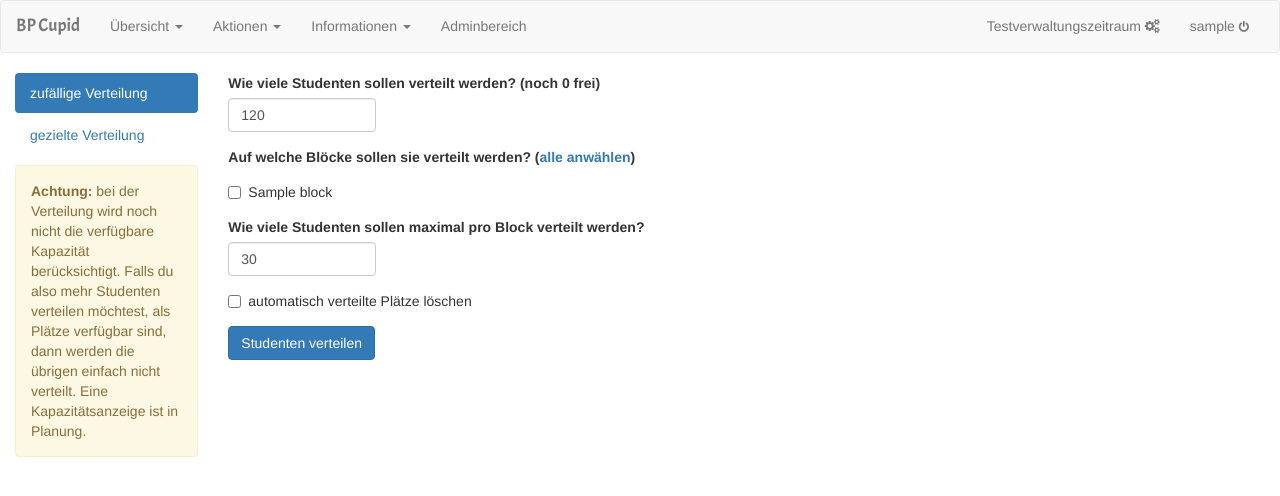
After one commit to hutchison/bp_mgmt, a Django app: page //zufaellig_verteilen/ in a window 1280 px wide. The commit adds this page. Shown: the top 496 px of the page. Run offline with Django 3.2, Linux system fonts and the light colour scheme; a user stored in the database is signed in; data comes from the database, SQL or seed files in the repository; tables that the repository leaves empty hold one stand-in row (values such as "Sample post"); data that the repository does not hold is empty; parts of the project's set-up code (start-up, migrations or seed data) failed here and were passed over; some libraries are stand-ins or nearby versions.

Commit message:
Cherry-picking 'feature/Platzverteilung_auf_Blöcke'
* feature/Platzverteilung_auf_Blöcke:
  admin: kleine UI-Änderungen an Student- und GewichtAdmin.
  Macht die gezielte Platzverteilung fertig.
  Fügt UI für gezielte Verteilung hinzu.

```diff
--- a/bp_cupid/admin.py
+++ b/bp_cupid/admin.py
@@ -83,7 +83,7 @@ class StudentAdmin(admin.ModelAdmin):
         'extern',
         'hat_fragebogen_ausgefuellt',
     )
-    list_editable = ('weiblich',)
+    list_editable = ('weiblich', 'verwaltungszeitraum')
     filter_horizontal = (
         'landkreise',
         'bevorzugte_praxen',
@@ -154,6 +154,7 @@ admin.site.register(Praxis, PraxisAdmin)
 class GewichtAdmin(admin.ModelAdmin):
     list_display = ('student', 'praxis', 'wert', 'umgebrochener_kommentar')
     ordering = ('student', 'praxis')
+    search_fields = ['student__vorname', 'student__name', 'student__mat_nr']
 
 admin.site.register(Gewicht, GewichtAdmin)
 
--- a/bp_cupid/templates/bp_cupid/base.html
+++ b/bp_cupid/templates/bp_cupid/base.html
@@ -80,7 +80,7 @@
               <ul class="dropdown-menu" role="menu">
                 <li><a href="{% url 'bp_cupid:studenten_zulassen' %}">Studenten zulassen</a></li>
                 <li><a href="{% url 'bp_cupid:gewichte' %}">Gewichte berechnen</a></li>
-                <li><a href="{% url 'bp_cupid:verteilen' %}">Studenten verteilen</a></li>
+                <li><a href="{% url 'bp_cupid:zufaellig_verteilen' %}">Studenten verteilen</a></li>
                 <li><a href="{% url 'bp_cupid:email' %}">E-Mails versenden</a></li>
               </ul>
             </li>
--- /dev/null
+++ b/bp_cupid/templates/bp_cupid/zufaellig_verteilen.html
@@ -0,0 +1,100 @@
+{% extends "bp_cupid/base.html" %}
+
+{% block javascript %}
+<script type="text/javascript">
+function validiere_Bloecke() {
+  var bloecke = $("#bloecke :checkbox");
+  var irgendein_block_gecheckt = false;
+
+  bloecke.each(function() {
+    if ($(this).is(':checked')) {
+      irgendein_block_gecheckt = true;
+    }
+  });
+
+  if (! irgendein_block_gecheckt) {
+    $('#blockwarnung').toggle(true);
+  }
+
+  return irgendein_block_gecheckt;
+}
+
+function alle_Bloecke_waehlen() {
+  var bloecke = $("#bloecke :checkbox");
+
+  bloecke.each(function() {
+    $(this).prop('checked', true);
+  });
+}
+</script>
+{% endblock javascript %}
+
+{% block content %}
+<div class="container-fluid">
+  <div class="row">
+    <div class="col-sm-3 col-md-3 col-lg-2">
+      <ul class="nav nav-pills nav-stacked">
+        <li role="presentation" class="active" ><a href="{% url 'bp_cupid:zufaellig_verteilen' %}">zufällige Verteilung</a></li>
+        <li role="presentation"><a href="{% url 'bp_cupid:gezielt_verteilen' %}">gezielte Verteilung</a></li>
+      </ul>
+      <p>
+        <div class="alert alert-warning">
+          <strong>Achtung:</strong> bei der Verteilung wird noch nicht die verfügbare Kapazität berücksichtigt.
+          Falls du also mehr Studenten verteilen möchtest, als Plätze verfügbar sind, dann werden die übrigen einfach nicht verteilt.
+          Eine Kapazitätsanzeige ist in Planung.
+        </div>
+      </p>
+    </div>
+    <div class="col-sm-9 col-md-9 col-lg-10">
+      {% if laufende_Platzverteilung %}
+      <div class="alert alert-info">
+        Die Plätze werden gerade verteilt.
+        Das dauert ungefähr eine Minute.
+        Versuch’s mal mit <a href="{% url 'bp_cupid:zufaellig_verteilen' %}" class="alert-link">neu laden</a>.
+      </div>
+      {% endif %}
+      <form action="{% url 'bp_cupid:zufaellig_verteilen' %}" method="post" accept-charset="utf-8" onsubmit="return validiere_Bloecke()">
+        {% csrf_token %}
+        <div class="form-group">
+          <label for="anzahl_studenten">Wie viele Studenten sollen verteilt werden? (noch {{ anzahl_freie_studenten }} frei)</label>
+          <div class="row">
+            <div class="col-sm-4 col-md-4 col-lg-2">
+              <input type="number" name="anzahl_studenten" id="anzahl_studenten" class="form-control" value="120" min="0"/>
+            </div>
+          </div>
+        </div>
+        <div class="form-group">
+          <label for="bloecke">Auf welche Blöcke sollen sie verteilt werden? (<a href="javascript:alle_Bloecke_waehlen();">alle anwählen</a>)</label>
+          <p class="text-danger" id="blockwarnung" style="display: none;">Ein Block muss mindestens ausgewählt werden!</p>
+          <div id="bloecke" name="bloecke">
+            {% for b in bloecke %}
+            <div class="checkbox">
+              <label><input type="checkbox" name="block" value="{{ b.id }}" /> {{ b.name }}</label>
+            </div>
+            {% endfor %}
+          </div>
+        </div>
+        <div class="form-group">
+          <label for="blocklimit">Wie viele Studenten sollen maximal pro Block verteilt werden? </label>
+          <div class="row">
+            <div class="col-sm-4 col-md-4 col-lg-2">
+              <input type="number" name="blocklimit" id="blocklimit" class="form-control" value="30" min="0"/>
+            </div>
+          </div>
+        </div>
+        <div class="form-group">
+          <div class="checkbox">
+            <label>
+              <input type="checkbox" name="loeschen" value="true" />
+              automatisch verteilte Plätze löschen
+            </label>
+          </div>
+        </div>
+        <p>
+          <button type="submit" class="btn btn-primary"{% if laufende_Platzverteilung %} disabled="disabled"{% endif %}>Studenten verteilen</button>
+        </p>
+      </form>
+    </div>
+  </div>
+</div>
+{% endblock %}
--- a/bp_cupid/urls.py
+++ b/bp_cupid/urls.py
@@ -14,7 +14,8 @@ urlpatterns = [
     url(r'^praxis/(?P<praxis_id>\d+)/$', views.praxis, name='praxis'),
     url(r'^plaetze/$', views.plaetze, name='plaetze'),
     url(r'^platzuebersicht/$', views.platzuebersicht, name='platzuebersicht'),
-    url(r'^verteilen/$', views.verteilen, name='verteilen'),
+    url(r'^zufaellig_verteilen/$', views.zufaellig_verteilen, name='zufaellig_verteilen'),
+    url(r'^gezielt_verteilen/$', views.gezielt_verteilen, name='gezielt_verteilen'),
     url(r'^zulassen/$', views.studenten_zulassen, name='studenten_zulassen'),
     url(r'^bloecke/$', views.bloecke, name='bloecke'),
     url(r'^email/$', views.email, name='email'),
--- a/bp_cupid/views/__init__.py
+++ b/bp_cupid/views/__init__.py
@@ -7,7 +7,10 @@ from bp_cupid.views.praxen import praxen
 from bp_cupid.views.praxis import praxis
 from bp_cupid.views.plaetze import plaetze
 from bp_cupid.views.platzuebersicht import platzuebersicht
-from bp_cupid.views.verteilen import verteilen
+from .verteilen import (
+    zufaellig_verteilen,
+    gezielt_verteilen,
+)
 from bp_cupid.views.studenten_zulassen import studenten_zulassen
 from bp_cupid.views.bloecke import bloecke
 from bp_cupid.views.email import email, preview_email
--- a/bp_cupid/views/verteilen.py
+++ b/bp_cupid/views/verteilen.py
@@ -5,7 +5,10 @@ from actstream import action
 from bp_cupid.tasks import verteile_studenten_task, VERTEILE_PLAETZE_LOCK_ID
 from bp_cupid.models import (
     Student,
+    Block,
+    Platz,
 )
+from random import choice
 
 import logging
 logger = logging.getLogger(__name__)
@@ -13,7 +16,7 @@ logger = logging.getLogger(__name__)
 
 @login_required
 @user_passes_test(lambda u: u.is_staff)
-def verteilen(request):
+def zufaellig_verteilen(request):
     """
     View für die zufällige Verteilung von Studenten an Praxen.
     """
@@ -21,12 +24,13 @@ def verteilen(request):
     bloecke = akt_verw_zr.bloecke.order_by('name').prefetch_related(
         'zeitraeume__plaetze',
     )
+    freie_studenten = Student.objects.frei().filter(
+        verwaltungszeitraum=akt_verw_zr,
+    )
 
     context = {
         'bloecke': bloecke,
-        'anzahl_freie_studenten': Student.objects.frei().filter(
-                verwaltungszeitraum=akt_verw_zr,
-            ).count(),
+        'anzahl_freie_studenten': freie_studenten.count(),
     }
 
     if request.method == 'POST':
@@ -52,4 +56,52 @@ def verteilen(request):
     if cache.get(VERTEILE_PLAETZE_LOCK_ID):
         context['laufende_Platzverteilung'] = True
 
-    return render(request, 'bp_cupid/verteilen.html', context)
+    return render(request, 'bp_cupid/zufaellig_verteilen.html', context)
+
+
+def verteile_studenten_auf_block(studenten, block):
+    studenten = list(studenten)
+    plaetze = []
+
+    while studenten:
+        student = choice(studenten)
+        for gewicht in student.gewichte.order_by('-wert'):
+            praxis = gewicht.praxis
+            if praxis.hat_platz_in_block(block):
+                zeitraum = praxis.freie_zeitraeume_in_block(block)[0]
+                platz = Platz.vergib_platz(student.id, praxis.id, zeitraum.id)
+                plaetze.append(platz)
+                studenten.remove(student)
+                break
+
+    return plaetze
+
+
+@login_required
+@user_passes_test(lambda u: u.is_staff)
+def gezielt_verteilen(request):
+    akt_verw_zr = request.user.mitarbeiter.akt_verw_zeitraum
+    context = dict()
+
+    if request.method == 'POST':
+        block_id = int(request.POST.get('block'))
+        block = Block.objects.get(id=block_id)
+        mat_nrs = map(int, request.POST.getlist('student'))
+        studenten = Student.objects.filter(mat_nr__in=mat_nrs)
+        plaetze = []
+
+        plaetze = verteile_studenten_auf_block(studenten, block)
+
+        context['plaetze'] = plaetze
+
+    freie_studenten = Student.objects.frei().filter(
+        verwaltungszeitraum=akt_verw_zr,
+    ).order_by('name')
+    bloecke = akt_verw_zr.bloecke.order_by('name').prefetch_related(
+        'zeitraeume__plaetze',
+    )
+
+    context['freie_studenten'] = freie_studenten
+    context['bloecke'] = bloecke
+
+    return render(request, 'bp_cupid/gezielt_verteilen.html', context)
```
Also changed, not shown: bp_cupid/templates/bp_cupid/gezielt_verteilen.html (added, +91 -0 lines), bp_cupid/templates/bp_cupid/verteilen.html (deleted, +0 -82 lines).
